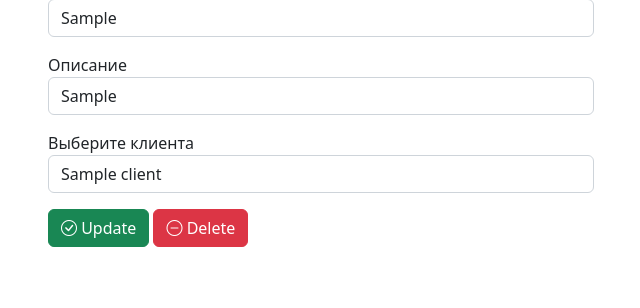
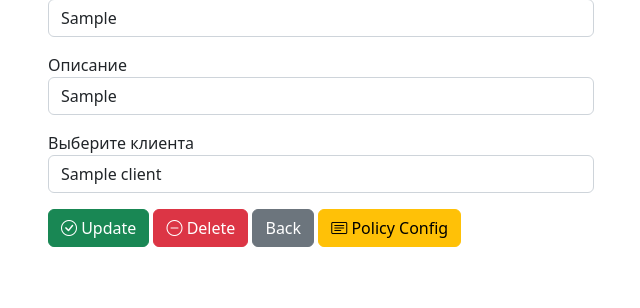
Before and after one commit to naffabob/hippo_ripe, a Flask app: page /peers/1 in a window 1280 px wide. Shown: the part 212-520 px from the top of the page, without its empty margins (34-674 px from the left). Run offline with Flask 2, Linux system fonts and the light colour scheme; tables that the repository leaves empty hold one stand-in row (values such as "Sample post"); some libraries are stand-ins or nearby versions.

Commit message:
Config button to peer page

```diff
--- a/webapp/templates/peer/config.html
+++ b/webapp/templates/peer/config.html
@@ -4,7 +4,7 @@
 
 <div class="row">
 	<div class="col-6">
-		<h4>Peer prefixes config
+		<h4>Policy config
 			<a title="Plain config" href="{{ url_for('peer.peer_plain_config_view', peer_id=peer.id) }}">
 				<i class="bi bi-card-text"></i>
 			</a>
--- a/webapp/templates/peer/peer.html
+++ b/webapp/templates/peer/peer.html
@@ -14,6 +14,10 @@
 				<button class="btn btn-danger" name="action" value="delete_client">
 					<i class="bi bi-dash-circle"></i> Delete
 				</button>
+				<a class="btn btn-secondary" href="{{ url_for('peer.peers_view')}}">Back</a>
+				<a class="btn btn-warning" href="{{ url_for('peer.peer_config_view', peer_id=peer.id)}}">
+					<i class="bi bi-card-text"></i> Policy Config
+				</a>
 			</div>
 		</form>
 	</div>
--- a/webapp/templates/peer/peers.html
+++ b/webapp/templates/peer/peers.html
@@ -25,7 +25,6 @@
 				<th scope="col">Current prefixes</th>
 				<th scope="col">New prefixes</th>
 				<th scope="col">Prefixes to delete</th>
-				<th scope="col">Config</th>
 			</tr>
 			</thead>
 			<tbody>
@@ -38,7 +37,6 @@
 				<td class="text-center"><span class="badge text-bg-primary">{{ current or '' }}</span></td>
 				<td class="text-center"><span class="badge text-bg-success">{{ new or '' }}</span></td>
 				<td class="text-center"><span class="badge text-bg-danger">{{ todelete or '' }}</span></td>
-				<td><a class="btn btn-sm btn-warning" href="{{ url_for('peer.peer_config_view', peer_id=id)}}">Config</a></td>
 			</tr>
 			{% endfor %}
 			</tbody>
```
